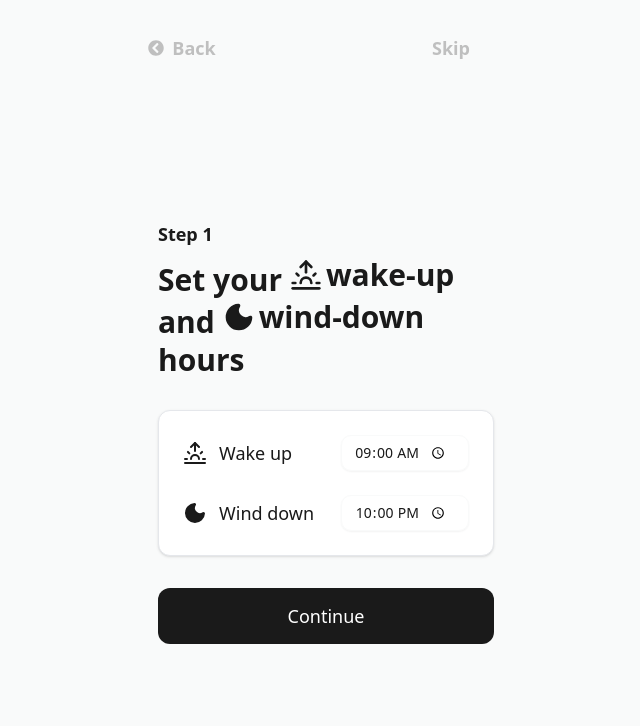
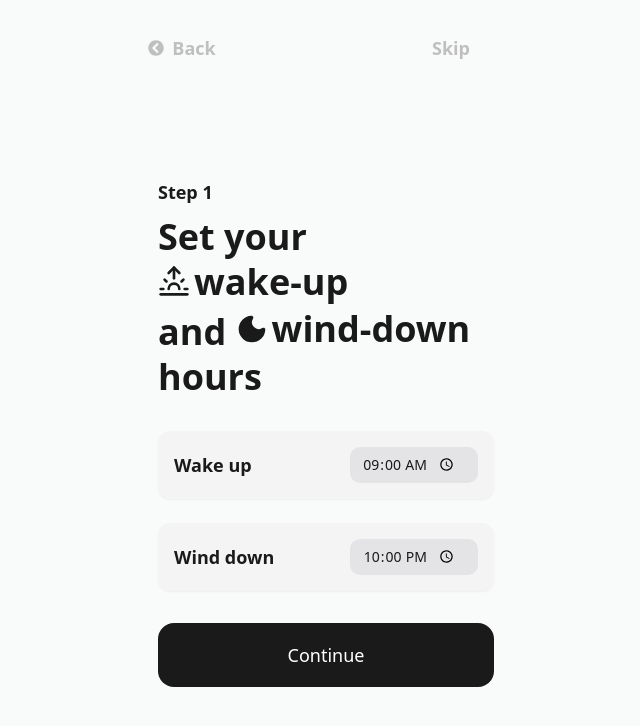
Before and after one commit to civilgoody/joi, a Next.js app: page / in a window 1280 px wide. Both pictures are taken after a click on the button "Get started". Shown: the top 726 px of the page, without its empty margins (314-954 px from the left). Built offline with nearby package versions, Linux system fonts and the light colour scheme.

Commit message:
style: enhance TimeSetup component layout and styling

```diff
--- a/src/app/globals.css
+++ b/src/app/globals.css
@@ -24,7 +24,7 @@
     --wind-down: 235 58% 55%; /* #5C6BC0 - Calming blue */
 
     /* States & Feedback */
-    --muted: 210 10% 96%; /* Light gray background */
+    --muted: 240 15% 96%; /* Light gray background */
     --muted-foreground: 0 0% 75%; /* Medium light gray #6B7280 */
     --accent: 14 100% 59%; /* Joi orange accent */
     --accent-foreground: 0 0% 100%; /* White text on accent */
--- a/src/components/onboarding/time-setup.tsx
+++ b/src/components/onboarding/time-setup.tsx
@@ -32,7 +32,7 @@ export function TimeSetup({ onContinue }: TimeSetupProps) {
       {/* Title */}
       <div className="space-y-2">
         <div className="text-lg font-bold">Step 1</div>
-        <h1 className="text-3xl font-bold text-foreground leading-tight">
+        <h1 className="text-4xl font-bold text-foreground leading-tight">
           Set your{" "}
           <span className="inline-flex items-center gap-1">
             <LuSunrise className="h-8 w-8" />
@@ -50,13 +50,12 @@ export function TimeSetup({ onContinue }: TimeSetupProps) {
       </div>
 
       {/* Time Inputs */}
-      <Card className="p-6">
       <div className="space-y-6">
         {/* Wake up time */}
-          <div className="flex items-center justify-between">
+        <div className="flex items-center justify-between bg-zinc-100 shadow-sm p-4 rounded-lg">
           <div className="flex items-center gap-3">
-              <LuSunrise className="h-6 w-6" />
-              <Label htmlFor="wake-up-time" className="text-lg font-medium">
+            {/* <LuSunrise className="h-6 w-6" /> */}
+            <Label htmlFor="wake-up-time" className="text-lg font-bold">
               Wake up
             </Label>
           </div>
@@ -65,15 +64,15 @@ export function TimeSetup({ onContinue }: TimeSetupProps) {
             type="time"
             value={wakeUpTime}
             onChange={(e) => setWakeUpTime(e.target.value)}
-              className="w-32 text-lg font-medium text-right"
+            className="w-32 text-lg font-medium text-right bg-zinc-200"
           />
         </div>
 
         {/* Wind down time */}
-          <div className="flex items-center justify-between">
+        <div className="flex items-center justify-between bg-zinc-100 shadow-sm p-4 rounded-lg">
           <div className="flex items-center gap-3">
-              <Moon className="h-6 w-6" fill="currentColor" />
-              <Label htmlFor="wind-down-time" className="text-lg font-medium">
+            {/* <Moon className="h-6 w-6" fill="currentColor" /> */}
+            <Label htmlFor="wind-down-time" className="text-lg font-bold">
               Wind down
             </Label>
           </div>
@@ -82,14 +81,17 @@ export function TimeSetup({ onContinue }: TimeSetupProps) {
             type="time"
             value={windDownTime}
             onChange={(e) => setWindDownTime(e.target.value)}
-              className="w-32 text-lg font-medium text-right"
+            className="w-32 text-lg font-medium text-right bg-zinc-200"
           />
         </div>
       </div>
-      </Card>
 
       {/* Continue Button */}
-      <Button onClick={handleContinue} className="w-full" size="lg">
+      <Button
+        onClick={handleContinue}
+        className="w-full h-16 rounded-2xl"
+        size="lg"
+      >
         Continue
       </Button>
     </div>
--- a/src/components/ui/input.tsx
+++ b/src/components/ui/input.tsx
@@ -1,6 +1,6 @@
-import * as React from "react"
+import * as React from "react";
 
-import { cn } from "@/lib/utils"
+import { cn } from "@/lib/utils";
 
 const Input = React.forwardRef<HTMLInputElement, React.ComponentProps<"input">>(
   ({ className, type, ...props }, ref) => {
@@ -8,15 +8,15 @@ const Input = React.forwardRef<HTMLInputElement, React.ComponentProps<"input">>(
       <input
         type={type}
         className={cn(
-          "flex h-9 w-full rounded-md border border-input bg-transparent px-3 py-1 text-base shadow-sm transition-colors file:border-0 file:bg-transparent file:text-sm file:font-medium file:text-foreground placeholder:text-muted-foreground focus-visible:outline-none focus-visible:ring-1 focus-visible:ring-ring disabled:cursor-not-allowed disabled:opacity-50 md:text-sm",
+          "flex h-9 w-full rounded-md bg-transparent px-3 py-1 text-base transition-colors file:border-0 file:bg-transparent file:text-sm file:font-medium file:text-foreground placeholder:text-muted-foreground focus-visible:outline-none focus-visible:ring-1 focus-visible:ring-ring disabled:cursor-not-allowed disabled:opacity-50 md:text-sm",
           className
         )}
         ref={ref}
         {...props}
       />
-    )
+    );
   }
-)
-Input.displayName = "Input"
+);
+Input.displayName = "Input";
 
-export { Input }
+export { Input };
```
Lines whose indentation alone changed are shown as unchanged.
